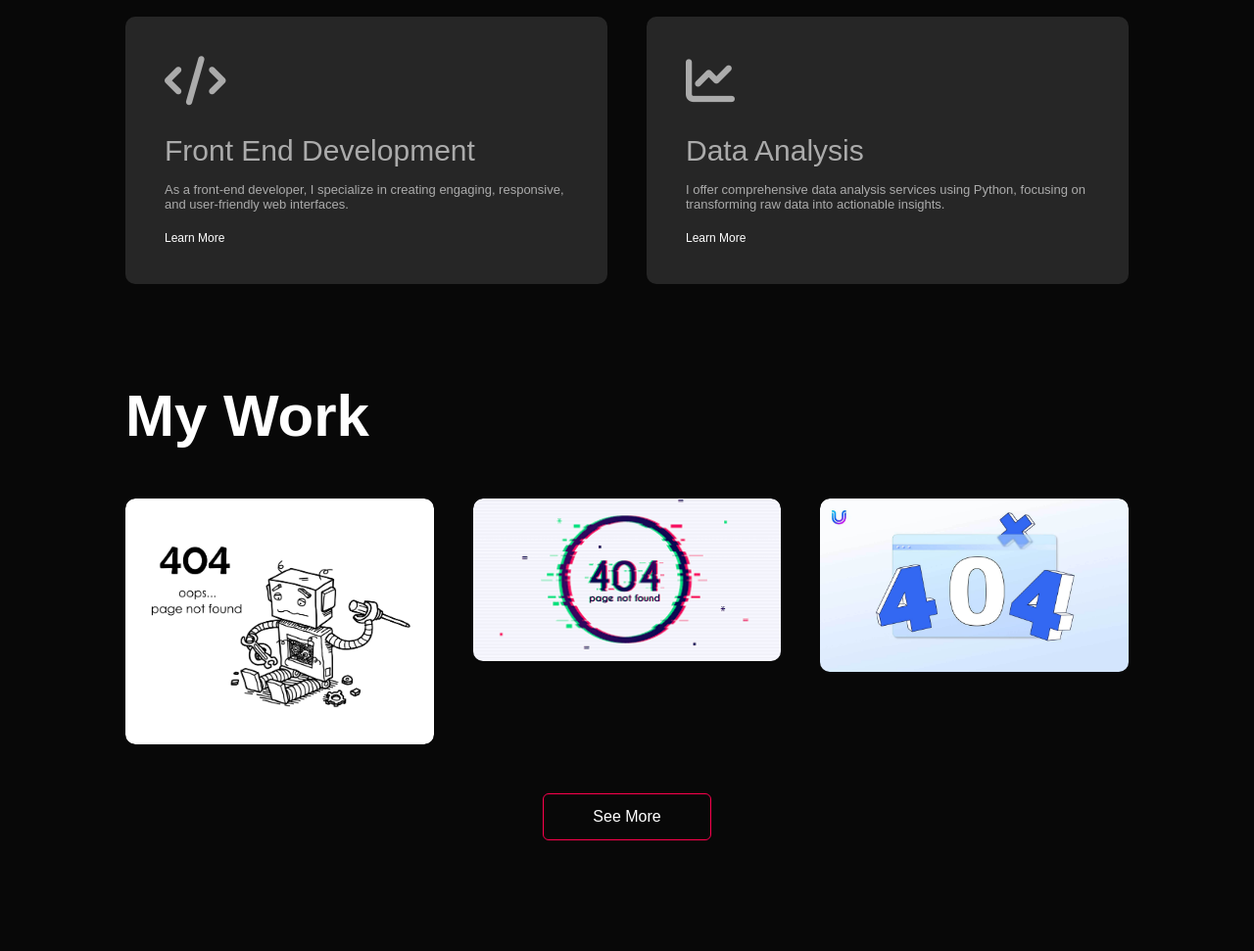
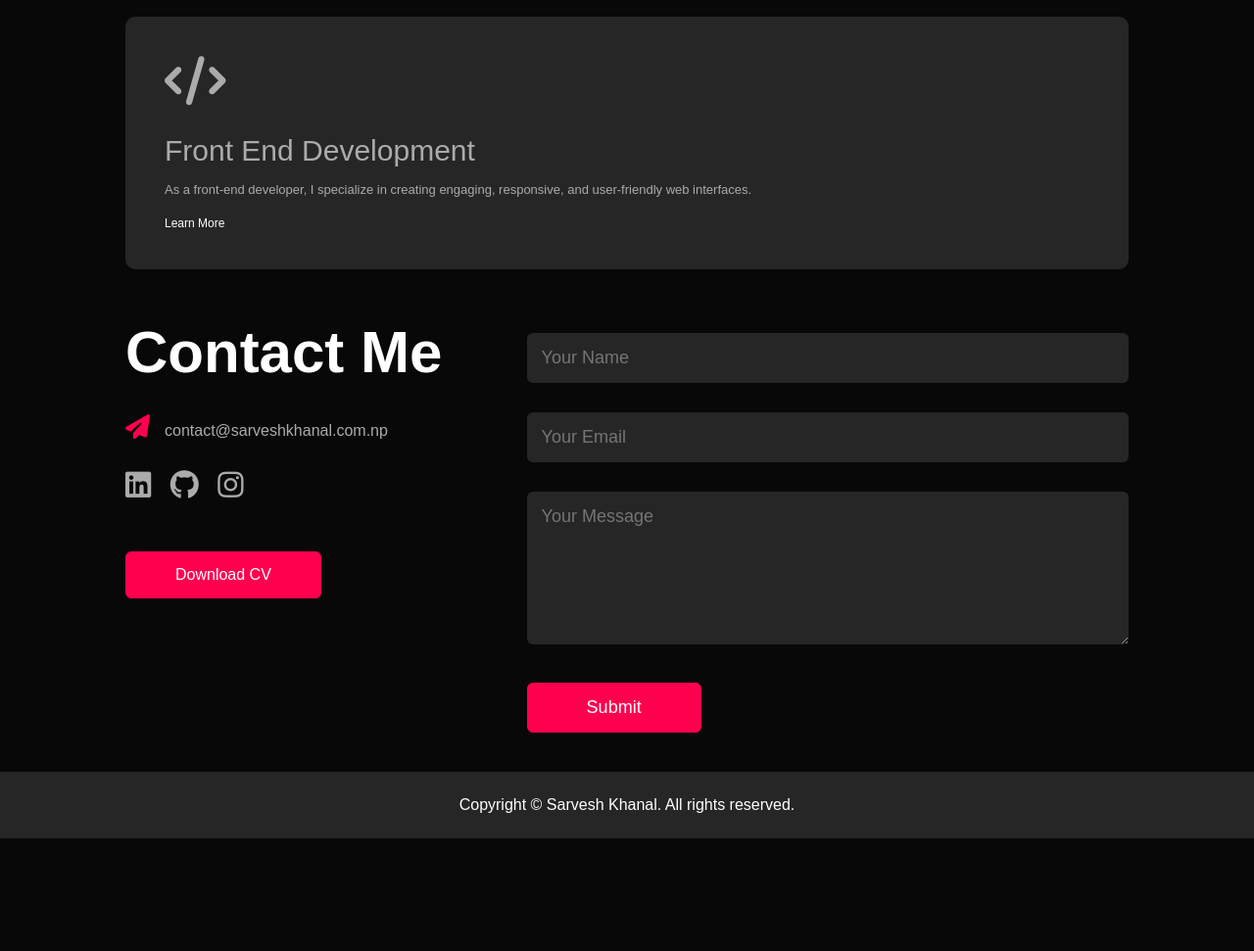
Before and after one commit to sarvesh-dotcom/Portfolio-Website, a plain HTML site: page index.html in a window 1280 px wide. Shown: the part 1680-2651 px from the top of the page at 98% size. After the commit the page ends 2536 px from the top, so only its background shows below. Drawn offline with Linux system fonts and the light colour scheme.

Commit message:
Minor changes for now

```diff
--- a/index.html
+++ b/index.html
@@ -15,7 +15,7 @@
     <div id="header">
         <div class="container">
             <nav>
-                <a href="https://www.sarveshkhanal.com.np" ><img src="logo.png" class="logo" ></a>
+                <a href="/" ><img src="logo.png" class="logo" ></a>
                 <ul id="sidemenu">
                      <li><a href="#header">Home</a></li>
                      <li><a href="#about">About</a></li>
@@ -94,23 +94,18 @@
                         <a href="#">Learn More</a>
                 </div>
 
-                <div>
-                    <i class="fa-solid fa-chart-line"></i>
-                    <h2>Data Analysis</h2>
-                    <p>I offer comprehensive data analysis services using Python, focusing on transforming raw data into actionable insights.</p>
-                    <a href="#">Learn More</a>
-                </div>
+
             </div>
         </div>
     </div>
 
     <!--portfolio-->
-    <div id="portfolio">
+    <!-- <div id="portfolio">
         <div class="container">
             <h1 class="sub-title">My Work</h1>
             <div class="work-list">
                 <div class="work">
-                    <img src="error.jpg">
+                    <img src="">
                     <div class="layer">
                         <h3>Project 1</h3>
                         <p>Project Description</p>
@@ -118,7 +113,7 @@
                     </div>
                 </div>
                 <div class="work">
-                    <img src="error2.png">
+                    <img src="">
                     <div class="layer">
                         <h3>Project 2</h3>
                         <p>Project Description</p>
@@ -126,7 +121,7 @@
                     </div>
                 </div>
                 <div class="work">
-                    <img src="error3.jpg">
+                    <img src="">
                     <div class="layer">
                         <h3>Project 3</h3>
                         <p>Project Description</p>
@@ -136,7 +131,7 @@
             </div>
             <a href="#" class="btn">See More</a>
         </div>
-    </div>
+    </div> -->
 
     <!--contact-->
     <div id="contact">
@@ -144,7 +139,7 @@
             <div class="row">
                 <div class="contact-left">
                     <h1 class="sub-title">Contact Me</h1>
-                    <p><i class="fa-solid fa-paper-plane"></i>admin@sarveshkhanal.com.np</p>
+                    <p><i class="fa-solid fa-paper-plane"></i>contact@sarveshkhanal.com.np</p>
                     <div class="social-icons">
                         <a href="https://np.linkedin.com/in/sarvesh-khanal-36a8691ab" target="_blank"><i class="fa-brands fa-linkedin"></i></a>
                         <a href="https://github.com/sarvesh-dotcom" target="_blank"><i class="fa-brands fa-github"></i></a>
```
